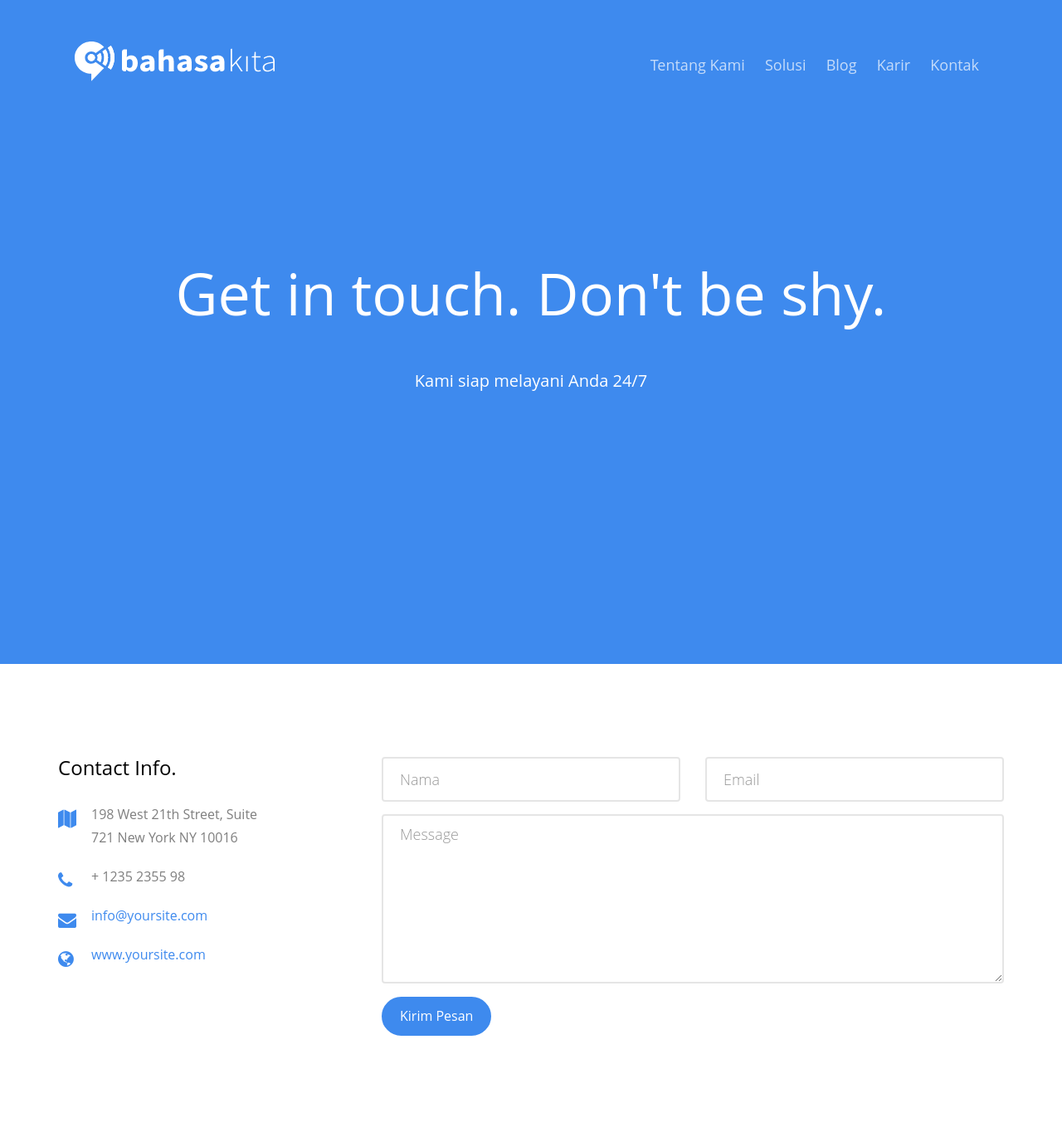
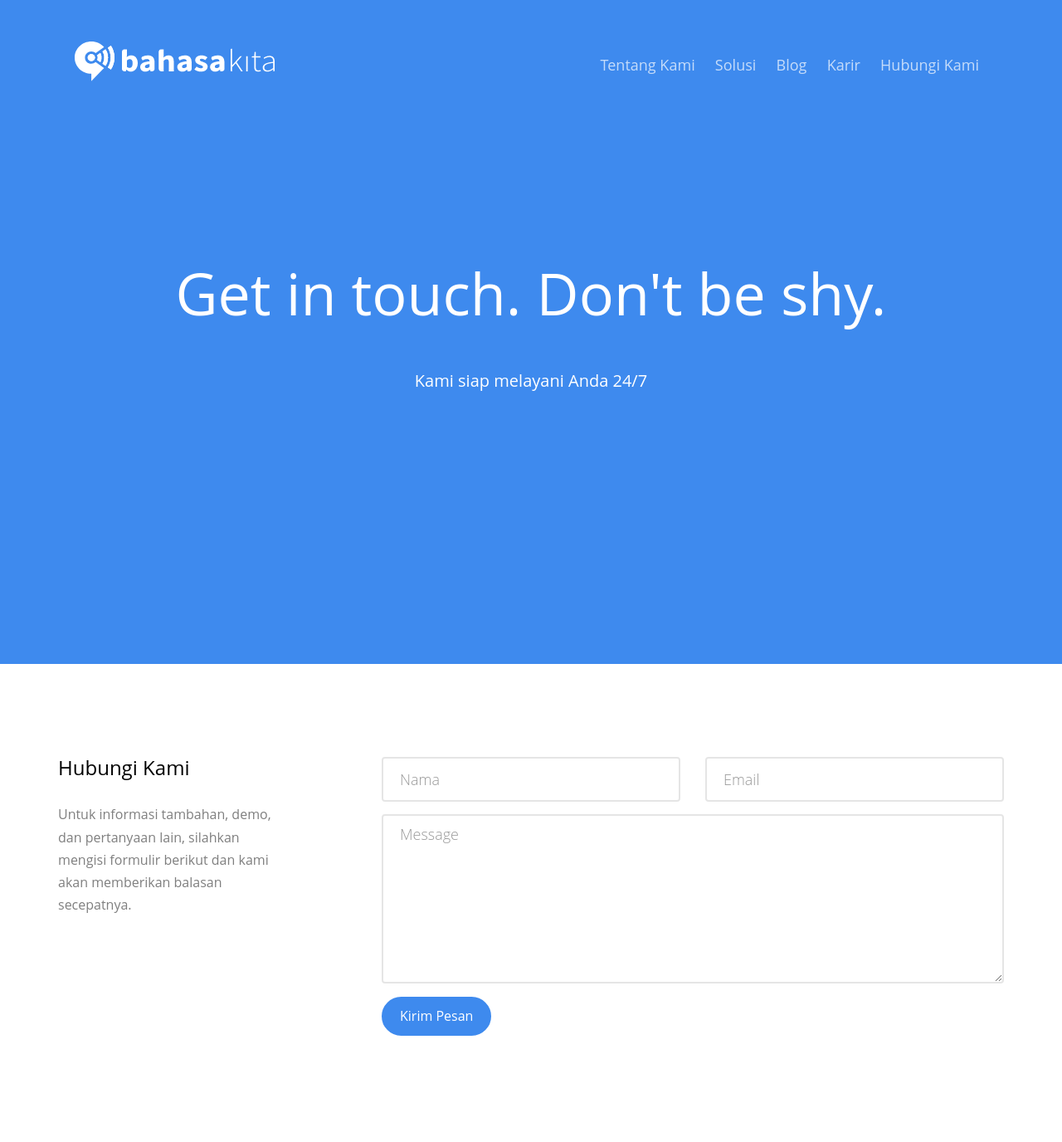
Before and after one commit to msopyan/bk_2020, a CodeIgniter app: page /database/index.php/contact/index in a window 1280 px wide. Shown: the top 1376 px of the page at 83% size. Run offline with CodeIgniter, Linux system fonts and the light colour scheme; data that the repository does not hold is empty; some libraries are stand-ins or nearby versions; some web fonts are replaced.

Commit message:
update page contact

```diff
--- a/application/views/v_about.php
+++ b/application/views/v_about.php
@@ -42,10 +42,10 @@
 				<nav role="navigation">
 					<ul>
 						<li><a href="<?php echo base_url().'about'?>">Tentang Kami</a></li>
-						<li><a href="<?php echo base_url().'solusi'?>">Solusi</a></li>
-						<li><a href="<?php echo base_url().'artikel'?>">Blog</a></li>
+						<li><a href="<?php echo base_url().'services'?>">Solusi</a></li>
+						<li><a href="<?php echo base_url().'blog'?>">Blog</a></li>
 						<li><a href="<?php echo base_url().'career'?>">Karir</a></li>
-						<li><a href="<?php echo base_url().'kontak'?>">Kontak</a></li>
+						<li><a href="<?php echo base_url().'kontak'?>">Hubungi Kami</a></li>
 					</ul>
 				</nav>
 			</div>
--- a/application/views/v_blog.php
+++ b/application/views/v_blog.php
@@ -54,7 +54,7 @@
 						<li><a href="<?php echo base_url().'services'?>">Solusi</a></li>
 						<li><a href="<?php echo base_url().'blog'?>">Blog</a></li>
 						<li><a href="<?php echo base_url().'career'?>">Karir</a></li>
-						<li><a href="<?php echo base_url().'contact'?>">Kontak</a></li>
+						<li><a href="<?php echo base_url().'contact'?>">Hubungi Kami</a></li>
 					</ul>
 				</nav>
 			</div>
--- a/application/views/v_career.php
+++ b/application/views/v_career.php
@@ -48,7 +48,7 @@
 						<li><a href="<?php echo base_url().'services'?>">Solusi</a></li>
 						<li><a href="<?php echo base_url().'blog'?>">Blog</a></li>
 						<li><a href="<?php echo base_url().'career'?>">Karir</a></li>
-						<li><a href="<?php echo base_url().'contact'?>">Kontak</a></li>
+						<li><a href="<?php echo base_url().'contact'?>">Hubungi Kami</a></li>
 					</ul>
 				</nav>
 			</div>
--- a/application/views/v_footer.php
+++ b/application/views/v_footer.php
@@ -43,8 +43,8 @@
 				<ul class="float">
 					<li><a href="<?php echo base_url().'about'?>">Tentang Kami</a></li>
 					<li><a href="<?php echo base_url().'press'?>">Press</a></li>
-					<li><a href="<?php echo base_url().'karir'?>">Karir</a></li>
-					<li><a href="<?php echo base_url().'kontak'?>">Kontak</a></li>
+					<li><a href="<?php echo base_url().'career'?>">Karir</a></li>
+					<li><a href="<?php echo base_url().'contact'?>">Hubungi Kami</a></li>
 				</ul>
 			</div>
 		</div>
--- a/application/views/v_home.php
+++ b/application/views/v_home.php
@@ -54,10 +54,10 @@
 				<nav role="navigation">
 					<ul>
 						<li><a href="<?php echo base_url().'about'?>">Tentang Kami</a></li>
-						<li><a href="<?php echo base_url().'solusi'?>">Solusi</a></li>
-						<li><a href="<?php echo base_url().'artikel'?>">Blog</a></li>
+						<li><a href="<?php echo base_url().'services'?>">Solusi</a></li>
+						<li><a href="<?php echo base_url().'blog'?>">Blog</a></li>
 						<li><a href="<?php echo base_url().'career'?>">Karir</a></li>
-						<li><a href="<?php echo base_url().'kontak'?>">Kontak</a></li>
+						<li><a href="<?php echo base_url().'contact'?>">Hubungi Kami</a></li>
 					</ul>
 				</nav>
 			</div>
--- a/application/views/v_kontak.php
+++ b/application/views/v_kontak.php
@@ -48,7 +48,7 @@
 						<li><a href="<?php echo base_url().'services'?>">Solusi</a></li>
 						<li><a href="<?php echo base_url().'blog'?>">Blog</a></li>
 						<li><a href="<?php echo base_url().'career'?>">Karir</a></li>
-						<li><a href="<?php echo base_url().'contact'?>">Kontak</a></li>
+						<li><a href="<?php echo base_url().'contact'?>">Hubungi Kami</a></li>
 					</ul>
 				</nav>
 			</div>
@@ -78,13 +78,10 @@
 		<div class="container">
 			<div class="row">
 				<div class="col-md-3">
-					<h3>Contact Info.</h3>
-					<ul class="contact-info">
-						<li><i class="icon-map"></i>198 West 21th Street, Suite 721 New York NY 10016</li>
-						<li><i class="icon-phone"></i>+ 1235 2355 98</li>
-						<li><i class="icon-envelope"></i><a href="#">info@yoursite.com</a></li>
-						<li><i class="icon-globe"></i><a href="#">www.yoursite.com</a></li>
-					</ul>
+					<h3>Hubungi Kami</h3>
+
+						<p>Untuk informasi tambahan, demo, dan pertanyaan lain, silahkan mengisi formulir berikut dan kami akan memberikan balasan secepatnya.</p>
+
 				</div>
 
 				<div class="col-md-8 col-md-push-1 col-sm-12 col-sm-push-0 col-xs-12 col-xs-push-0">
@@ -120,6 +117,7 @@
 
 	<div id="map" class="animate-box" data-animate-effect="fadeIn"></div>
 
+
 	<?php $this->load->view('v_footer');?>
 	</div>
 
@@ -135,7 +133,7 @@
 	<!-- Flexslider -->
 	<script src="<?php echo base_url().'theme/js/jquery.flexslider-min.js'?>"></script>
 	<!-- Google Map -->
-	<script src="https://maps.googleapis.com/maps/api/js?key=AIzaSyCefOgb1ZWqYtj7raVSmN4PL2WkTrc-KyA&sensor=false"></script>
+	<script src="https://maps.googleapis.com/maps/api/js?key=AIzaSyB73tWGW8Vh2n8_no6K7F0avnV6KDI3MVU"></script>
 	<script src="<?php echo base_url().'theme/js/google_map.js'?>"></script>
 
 	<!-- MAIN JS -->
--- a/application/views/v_services.php
+++ b/application/views/v_services.php
@@ -48,7 +48,7 @@
 						<li><a href="<?php echo base_url().'services'?>">Solusi</a></li>
 						<li><a href="<?php echo base_url().'blog'?>">Blog</a></li>
 						<li><a href="<?php echo base_url().'career'?>">Karir</a></li>
-						<li><a href="<?php echo base_url().'contact'?>">Kontak</a></li>
+						<li><a href="<?php echo base_url().'contact'?>">Hubungi Kami</a></li>
 					</ul>
 				</nav>
 			</div>
--- a/theme/css/style.css
+++ b/theme/css/style.css
@@ -755,7 +755,7 @@ h1, h2, h3, h4, h5, h6, figure {
   list-style: none;
   margin: 0 0 20px 0;
   position: relative;
-  padding-left: 40px;
+  padding-left: 15px;
 }
 .contact-info li i {
   position: absolute;
--- a/theme/js/google_map.js
+++ b/theme/js/google_map.js
@@ -5,13 +5,13 @@ function init() {
     // Basic options for a simple Google Map
     // For more options see: https://developers.google.com/maps/documentation/javascript/reference#MapOptions
     // var myLatlng = new google.maps.LatLng(40.71751, -73.990922);
-    var myLatlng = new google.maps.LatLng(-0.909449, 100.345765);
+    var myLatlng = new google.maps.LatLng(-6.2364675, 106.9428082);
     // 39.399872
     // -8.224454
 
     var mapOptions = {
         // How zoomed in you want the map to start at (always required)
-        zoom: 7,
+        zoom: 20,
 
         // The latitude and longitude to center the map (always required)
         center: myLatlng,
@@ -30,12 +30,12 @@ function init() {
     // Create the Google Map using out element and options defined above
     var map = new google.maps.Map(mapElement, mapOptions);
 
-    var addresses = ['Brooklyn'];
+    var addresses = ['PT Bahasa Kinerja Utama'];
 
     for (var x = 0; x < addresses.length; x++) {
         $.getJSON('http://maps.googleapis.com/maps/api/geocode/json?address='+addresses[x]+'&sensor=false', null, function (data) {
             var p = data.results[0].geometry.location
-            var latlng = new google.maps.LatLng(p.lat, p.lng);
+            var latlng = new google.maps.LatLng(-6.2364675, 106.9428082);
             new google.maps.Marker({
                 position: latlng,
                 map: map,
```
